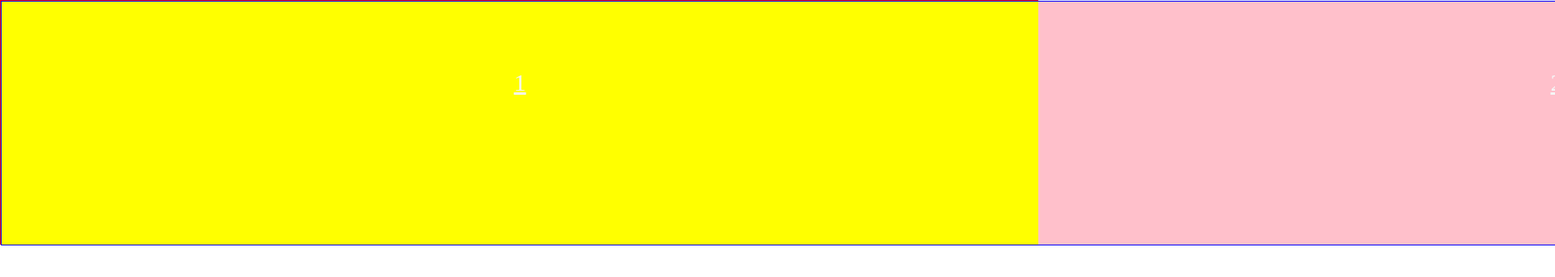
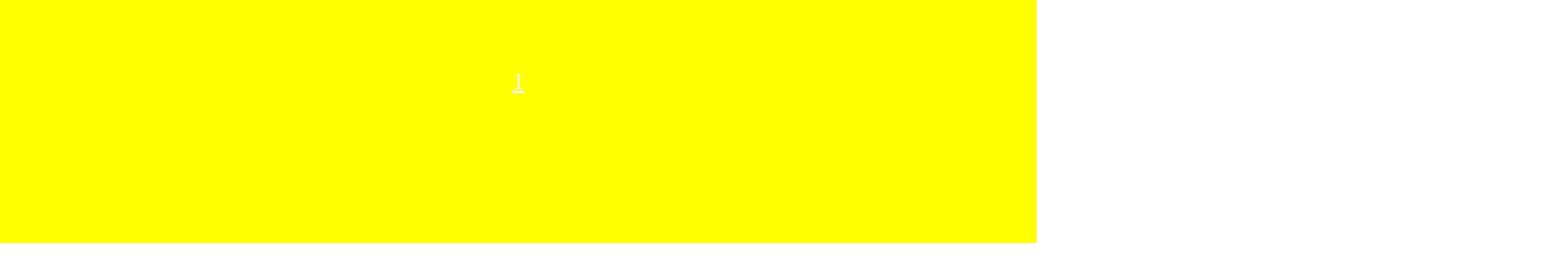
Before and after one commit to zhixiaoyu123/zhixiaoyulunbo, a plain HTML site: page index.html in a window 1280 px wide. Shown: the top 342 px of the page at 81% size, 1920 px wide, since content can reach past the window. Drawn offline with Linux system fonts and the light colour scheme.

Commit message:
this is my lunbo

```diff
--- a/index.html
+++ b/index.html
@@ -6,9 +6,9 @@
     <script src="touch.js"></script>
     <script src="zepto.js"></script>
     <style>
-         body{margin: 0;padding: 0;}
-        .wheel{width: 100%;height:300px;border:1px solid red;}
-        .box{width:300%;height: 100%;border:1px solid blue;overflow: hidden}
+         body{margin: 0;padding: 0;text-decoration: none;}
+        .wheel{width: 100%;height:300px;overflow: hidden}
+        .box{width:300%;height: 100%;}
         .box a{
             width: 33.333%;height: 100%;font-size: 30px;
             text-align: center;line-height:200px;float: left;
```
